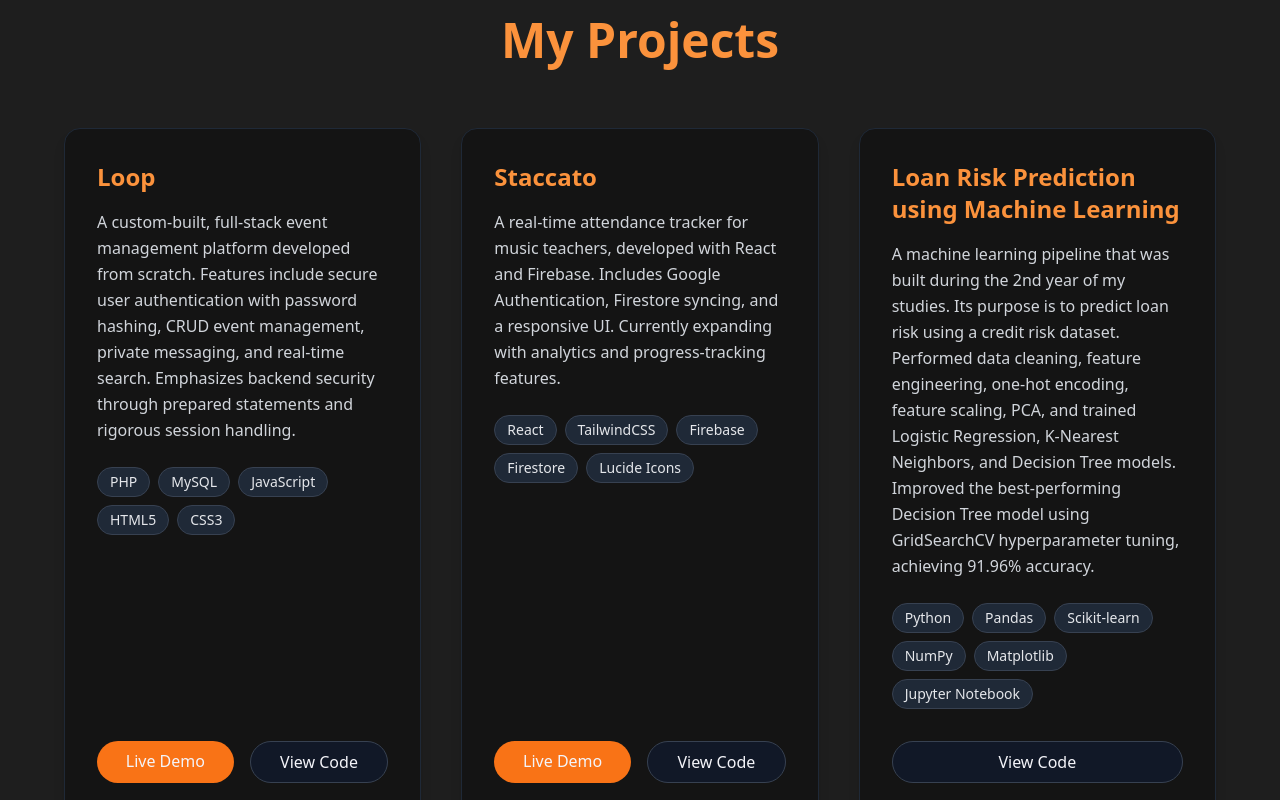
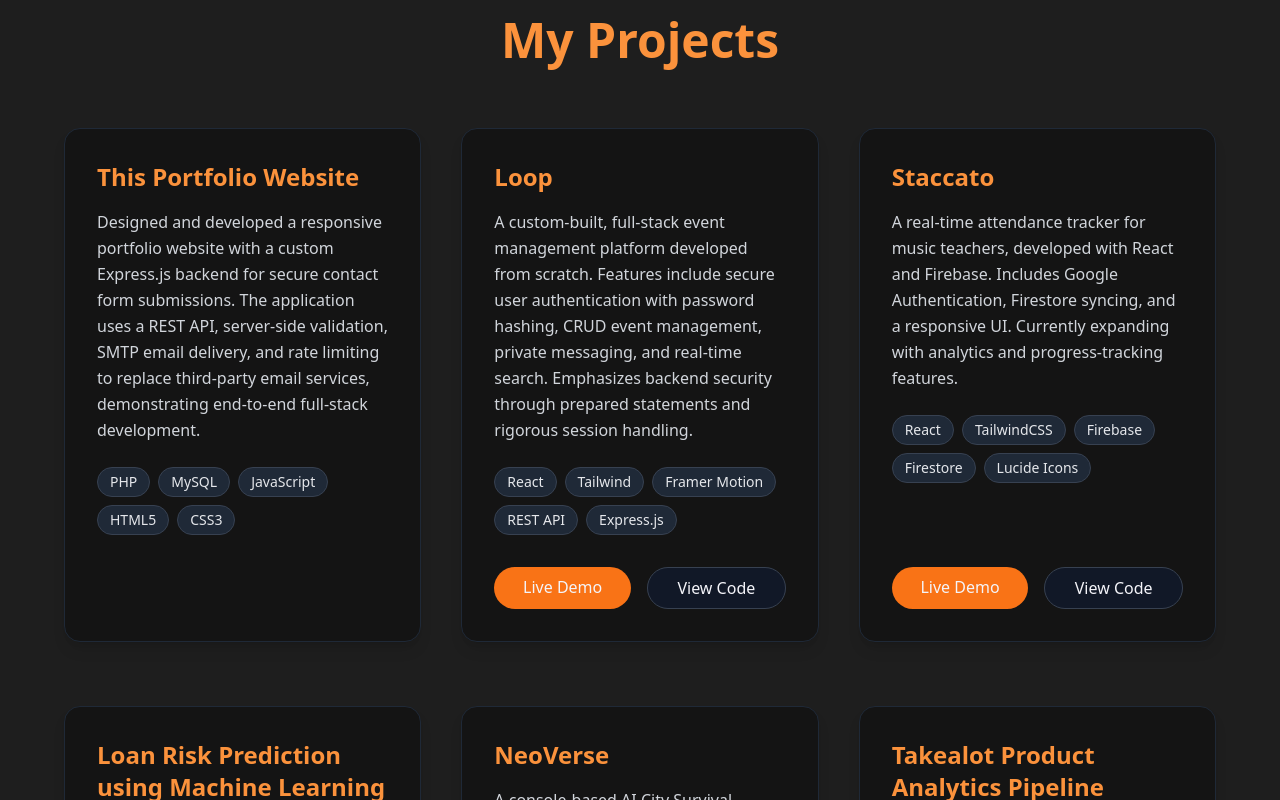
Before and after one commit to Waldo-Oosthuizen/portfolio, a React (Vite) app: page /#/ in a window 1280 px wide. Shown: the part 1660-2460 px from the top of the page. Built offline with nearby package versions, Linux system fonts and the light colour scheme.

Commit message:
Added portfolio as project

```diff
--- a/src/components/Projects.jsx
+++ b/src/components/Projects.jsx
@@ -3,8 +3,14 @@ import { motion } from 'framer-motion';
 
 const projects = [
   {
+    title: 'This Portfolio Website',
+    tech: ['PHP', 'MySQL', 'JavaScript', 'HTML5', 'CSS3'],
+    description:
+      'Designed and developed a responsive portfolio website with a custom Express.js backend for secure contact form submissions. The application uses a REST API, server-side validation, SMTP email delivery, and rate limiting to replace third-party email services, demonstrating end-to-end full-stack development.',
+  },
+  {
     title: 'Loop',
-    tech: ['PHP', 'MySQL', 'JavaScript', 'HTML5', 'CSS3'],
+    tech: ['React', 'Tailwind', 'Framer Motion', 'REST API', 'Express.js'],
     description:
       'A custom-built, full-stack event management platform developed from scratch. Features include secure user authentication with password hashing, CRUD event management, private messaging, and real-time search. Emphasizes backend security through prepared statements and rigorous session handling.',
     link: 'https://loop.waldowebdev.co.za/',
```
